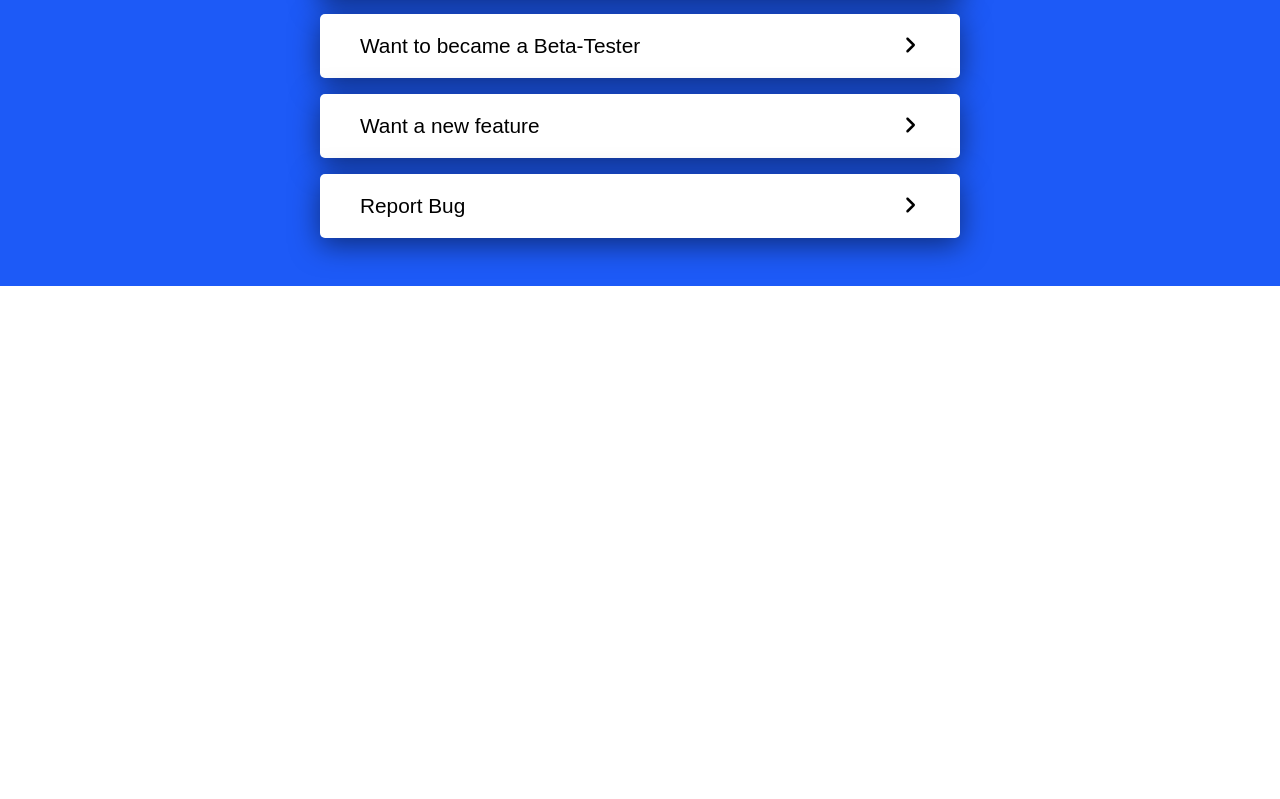
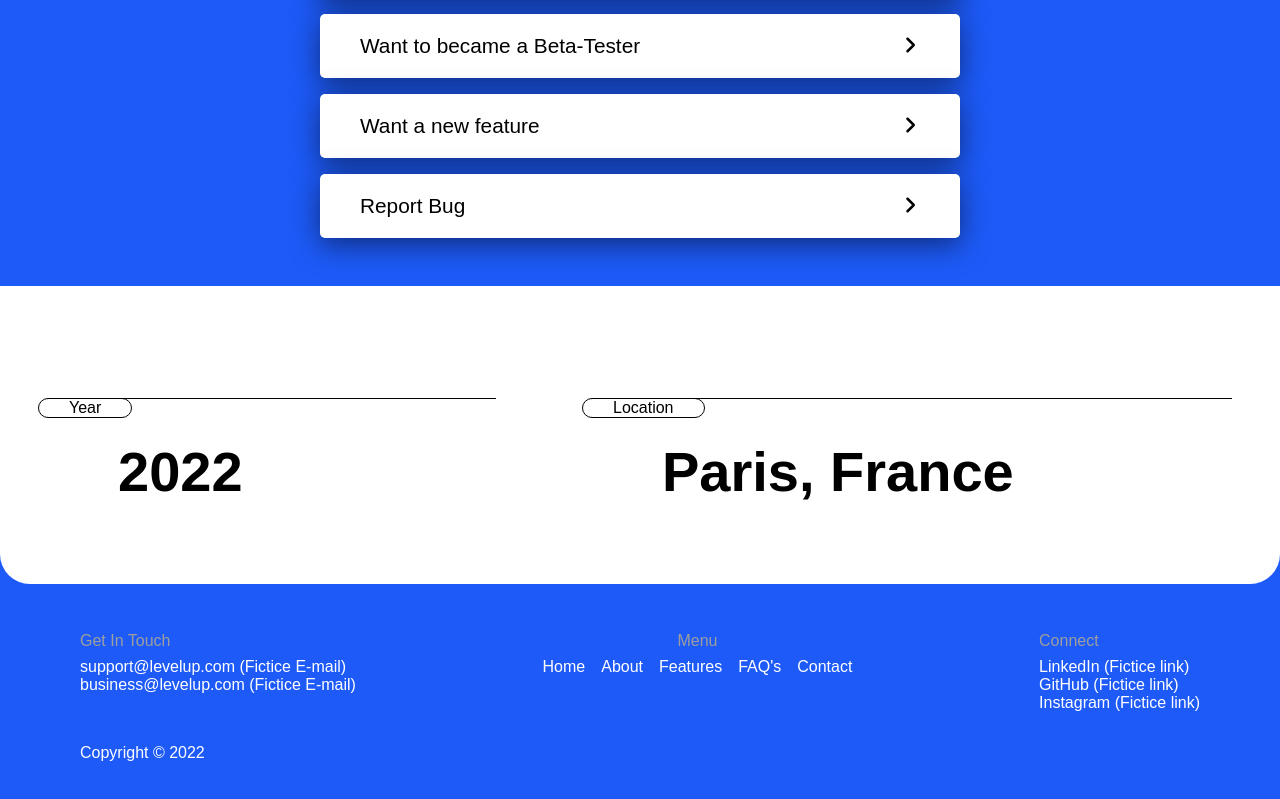
Before and after one commit to JulesEfrei/LevelUp-LandingPage, a React (Create React App) app: page / in a window 1280 px wide. Shown: the part 3328-4127 px from the top of the page. Before the commit the page ends 3774 px from the top, so only its background shows below. Built offline with nearby package versions, Linux system fonts and the light colour scheme.

Commit message:
Add : Footer

```diff
--- a/src/App.js
+++ b/src/App.js
@@ -5,7 +5,7 @@ import About from "./components/About"
 import Features from "./components/Features"
 import FAQ from "./components/FAQ"
 import Contact from "./components/Contact"
-// import Footer from "./components/Footer"
+import Footer from "./components/Footer"
 
 
 
@@ -25,7 +25,7 @@ function App() {
 
       <Contact />
 
-      {/* <Footer /> */}
+      <Footer />
 
 
     </div>
--- a/src/components/Footer.jsx
+++ b/src/components/Footer.jsx
@@ -1,8 +1,51 @@
 import React from 'react'
+import "../styles/footer.scss"
 
 function Footer() {
   return (
-    <div>Footer</div>
+    <footer id="footer">
+
+
+      <div className="top">
+        <div className="year">
+          <h1>2022</h1>
+        </div>
+        <div className="location">
+          <h1>Paris, France</h1>
+        </div>
+      </div>
+
+      <div className="bottom">
+        <div className="informationContainer">
+          <div className="contact">
+            <p className="infoTitle">Get In Touch</p>
+            <p>support@levelup.com <span>(Fictice E-mail)</span></p>
+            <p>business@levelup.com <span>(Fictice E-mail)</span></p>
+          </div>
+          <div className="menu">
+            <p className="infoTitle">Menu</p>
+            <div>
+              <a href="#header">Home</a>
+              <a href="#about">About</a>
+              <a href="#features">Features</a>
+              <a href="#faq">FAQ's</a>
+              <a href="#contact">Contact</a>
+            </div>
+          </div>
+          <div className="connect">
+            <p className="infoTitle">Connect</p>
+            <a href="#">LinkedIn <span>(Fictice link)</span></a>
+            <a href="#">GitHub <span>(Fictice link)</span></a>
+            <a href="#">Instagram <span>(Fictice link)</span></a>
+          </div>
+        </div>
+        <div className="copyright">
+          <p>Copyright © 2022</p>
+        </div>
+      </div>
+
+
+    </footer>
   )
 }
 
--- a/src/styles/contact.scss
+++ b/src/styles/contact.scss
@@ -4,7 +4,7 @@
     display: flex;
     flex-direction: column;
     align-items: center;
-    margin-bottom: 10rem;
+    margin-bottom: 7rem;
     padding: 2rem 0;
     background-color: #1d5af7;
     color: white;
--- /dev/null
+++ b/src/styles/footer.scss
@@ -0,0 +1,153 @@
+#footer {
+    position: relative;
+    width: 100%;
+    margin: 0 auto;
+    display: flex;
+    flex-direction: column;
+    background-color: #1D5AF7;
+
+    .top {
+        width: 100%;
+        background-color: white;
+        border-bottom-left-radius: 30px;
+        border-bottom-right-radius: 30px;
+        display: flex;
+        justify-content: space-around;
+        padding-bottom: 5rem;
+
+
+        .year, .location {
+            border-top: 1px solid black;
+            padding: 40px 0 0 70px;
+            position: relative;
+
+            h1 {
+                font-size: 3.5rem;
+            }
+
+            &::before {
+                display: block;
+                position: absolute;
+                top: -1px;
+                left: -10px;
+                padding: 0 30px;
+                border: 1px solid;
+                border-radius: 50px;
+                font-size: 1rem;
+            }
+        }
+
+        .year {
+            width: 35%;
+
+            &::before{
+                content: "Year";
+            }
+        }
+
+        .location {
+            width: 50%;
+
+            &::before{
+                content: "Location";
+            }
+        }
+    }
+
+    .bottom {
+        margin-top: 3rem;
+        display: flex;
+        flex-direction: column;
+        padding: 0 5rem 3rem 5rem;
+        color: white;
+
+        .informationContainer {
+            width: 100%;
+            display: flex;
+            justify-content: space-between;
+            margin-bottom: 2rem;
+
+            .contact, .connect {
+                display: flex;
+                flex-direction: column;
+
+            }
+
+            a {
+                color: white;
+            }
+
+            .infoTitle {
+                color: rgb(158, 158, 158);
+                margin-bottom: .5rem;
+            }
+
+            .menu {
+                display: flex;
+                align-items: center;
+                flex-direction: column;
+
+                div a:not(:last-child) {
+                    margin-right: 1rem;
+                }
+            }
+        }
+    }
+
+
+}
+
+
+@media only screen and (max-width: 950px) {
+
+    #footer {
+
+
+        .informationContainer {
+            flex-direction: column;
+            align-items: flex-start;
+
+            div:not(:last-child) {
+                margin-bottom: 2rem;
+            }
+
+            .menu {
+                align-items: flex-start !important;
+
+                div {
+                    display: flex;
+                    flex-direction: column;
+                }
+            }
+        }
+
+        .year, .location {
+            width: 45% !important;
+        }
+
+    }
+
+
+}
+
+@media only screen and (max-width: 750px) {
+
+    #footer {
+
+        .top {
+            flex-direction: column;
+            align-items: center;
+        }
+
+        .year, .location {
+            width: 90% !important;
+        }
+
+        .year {
+            margin-bottom: 2rem;
+        }
+
+    }
+
+
+}
```
